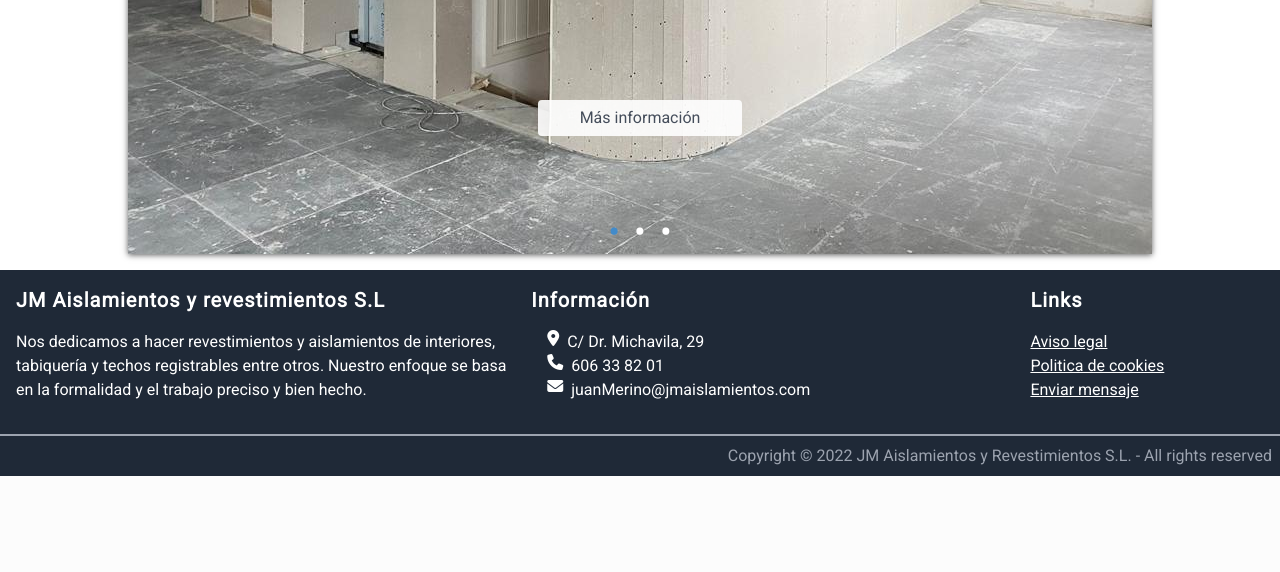
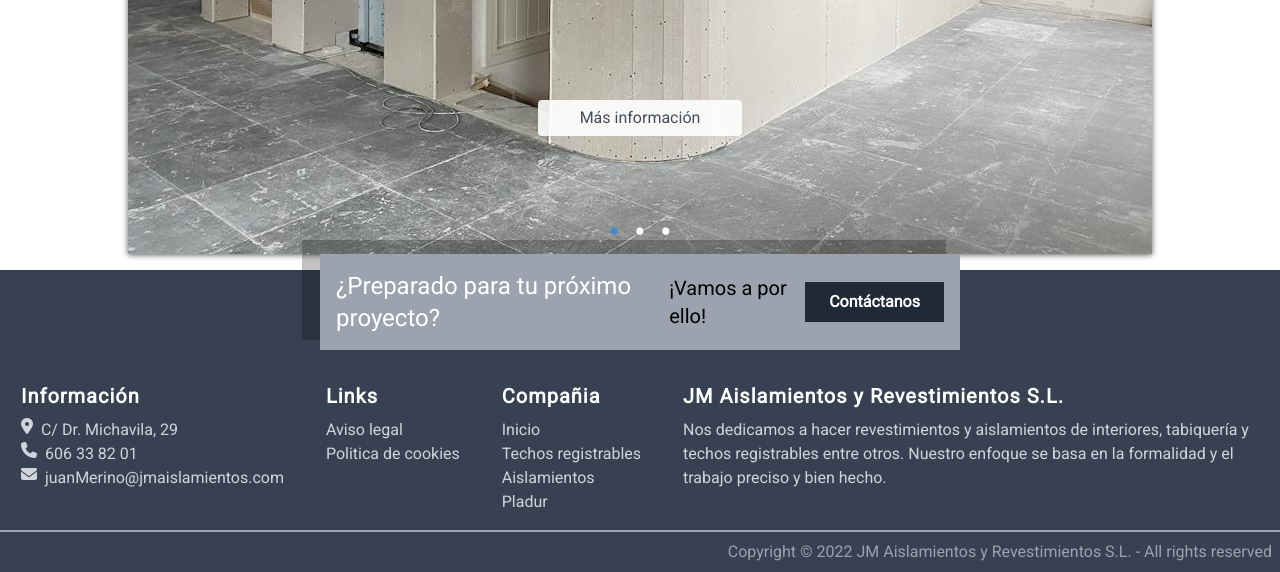
Before and after one commit to oscariquelme01/jmaislamientos, a Flask app: page / in a window 1280 px wide. Shown: the part 1640-2212 px from the top of the page. Before the commit the page ends 2116 px from the top, so only its background shows below. Run offline with Flask 2, Linux system fonts and the light colour scheme; style sheets or scripts are compiled from the project's sources; some libraries are stand-ins or nearby versions.

Commit message:
restyle footer to look better

```diff
--- a/templates/base.html
+++ b/templates/base.html
@@ -53,44 +53,102 @@
 
         {% endblock %}
         </div>
-        <!-- Footer -->
-        <div class="bg-gray-800 md:flex w-full justify-evenly">
-            <!-- resumen -->
-            <div class="hidden md:block md:w-2/5 md:mx-4">
-                <h2 class="text-white w-full py-4 font-bold text-xl hidden md:block">JM Aislamientos y revestimientos S.L</h2>
-                <div class="text-white">Nos dedicamos a hacer revestimientos y aislamientos de interiores, tabiquería y techos registrables entre otros. Nuestro enfoque se basa en la formalidad y el trabajo preciso y bien hecho.</div>
+        <!-- footer -->
+        <div class="w-full bg-gray-700 flex flex-col">
+            <!-- contact us -->
+            <div class="bg-gray-400 p-4 w-5/6 lg:w-1/2 relative bottom-4 self-center xl:flex xl:justify-around xl:items-center" style="-webkit-box-shadow: -16px -12px 0px 2px rgba(0,0,0,0.24); box-shadow: -16px -12px 0px 2px rgba(0,0,0,0.24);">
+                <div class="text-white text-2xl">¿Preparado para tu próximo proyecto?</div>
+                <div class="text-xl mt-2 mb-4 xl:mt-0 xl:mb-0 xl:mx-2">¡Vamos a por ello!</div>
+                <a href="" class="bg-gray-800 text-white px-6 py-2 font-bold">Contáctanos</a>
             </div>
-            <!-- información -->
-            <div class="md:w-2/5">
-                <h2 class="text-white w-full py-4 text-center md:text-left font-bold text-xl">Información</h3>
-                <div class="mx-2">
-                    <div class="flex w-full md:flex-col">
-                        <div class="flex justify-start ml-2 w-1/2">
-                            <i class="fa-solid fa-location-dot text-white"></i>
-                            <div class="text-white ml-2">C/ Dr. Michavila, 29</div>
-                        </div>
-                        <div class="flex justify-start ml-2 w-1/2">
-                            <i class="fa-solid fa-phone text-white"></i>
-                            <div class="text-white ml-2">606 33 82 01</div>
-                        </div>
+
+            <!-- footer content -->
+            <div class="lg:flex lg:flex-row lg:justify-around">
+                <!-- informacion -->
+                <div class="mt-4 ml-4 sm:ml-24 lg:ml-0 xl:mx-2">
+                    <h2 class="text-white text-xl font-bold">Información</h2>
+                    <div class="flex mt-2">
+                        <i class="fa-solid fa-location-dot text-gray-300"></i>
+                        <div class="text-gray-300 ml-2">C/ Dr. Michavila, 29</div>
                     </div>
-                    <div class="flex mt-2 md:mt-0 ml-1 md:ml-2">
-                        <i class="fa-solid fa-envelope text-white"></i>
-                        <div class="text-white ml-2"> juanMerino@jmaislamientos.com</div>
+                    <div class="flex">
+                        <i class="fa-solid fa-phone text-gray-300"></i>
+                        <div class="text-gray-300 ml-2">606 33 82 01</div>
+                    </div>
+                    <div class="flex">
+                        <i class="fa-solid fa-envelope text-gray-300"></i>
+                        <div class="text-gray-300 ml-2"> juanMerino@jmaislamientos.com</div>
                     </div>
                 </div>
-            </div>
-            <!-- links -->
-            <div class="md:w-1/5">
-                <h2 class="text-white w-full py-4 text-center md:text-left font-bold text-xl">Links</h3>
-                <div class="flex w-full justify-evenly md:flex-col pb-4">
-                    <a href="#" class="text-white underline">Aviso legal</a>
-                    <a href="#" class="text-white underline">Politica de cookies</a>
-                    <a href="#" class="text-white underline">Enviar mensaje</a>
+
+                <!-- Links -->
+                <div class="mt-4 ml-4 sm:ml-24 lg:ml-0 xl:mx-2">
+                    <h2 class="text-white text-xl font-bold">Links</h2>
+                    <a href="#" class="text-gray-300 hover:underline  mt-2 block">Aviso legal</a>
+                    <a href="#" class="text-gray-300 hover:underline block">Politica de cookies</a>
+                </div>
+
+                <!-- Company -->
+                <div class="mt-4 ml-4 sm:ml-24 lg:ml-0 xl:mx-2">
+                    <h2 class="text-white text-xl font-bold">Compañia</h2>
+                    <a href="#" class="text-gray-300 hover:underline mt-2 block">Inicio</a>
+                    <a href="#" class="text-gray-300 hover:underline block">Techos registrables</a>
+                    <a href="#" class="text-gray-300 hover:underline block">Aislamientos</a>
+                    <a href="#" class="text-gray-300 hover:underline block">Pladur</a>
+                </div>
+
+                <!-- Resumen -->
+                <div class="mt-4 hidden xl:block ml-4 sm:ml-24 lg:ml-0 xl:mx-2 max-w-xl">
+                    <h2 class="text-white text-xl font-bold">JM Aislamientos y Revestimientos S.L.</h2>
+                    <div class="mt-2 text-gray-300">Nos dedicamos a hacer revestimientos y aislamientos de interiores, tabiquería y techos registrables entre otros. Nuestro enfoque se basa en la formalidad y el trabajo preciso y bien hecho.</div>
                 </div>
             </div>
-        </div> <!-- footer -->
-        <div class="border-b-2 border-b-gray-400 pt-4 bg-gray-800"></div>
-        <div class="w-full bg-gray-800 text-gray-400 p-2 text-right">Copyright © 2022 JM Aislamientos y Revestimientos S.L. - All rights reserved</div>
+
+        </div>
+        <div class="border-b-2 border-b-gray-400 pt-4 bg-gray-700"></div>
+        <div class="w-full bg-gray-700 text-gray-400 p-2 text-right">Copyright © 2022 JM Aislamientos y Revestimientos S.L. - All rights reserved</div>
+
+        <!-- Footer -->
+        <!-- <div class="bg-gray-800 md:flex w-full justify-evenly"> -->
+            <!-- resumen -->
+            <!-- <div class="hidden md:block md:w-2/5 md:mx-4"> -->
+                <!-- <h2 class="text-white w-full py-4 font-bold text-xl hidden md:block">JM Aislamientos y revestimientos S.L</h2> -->
+                <!-- <div class="text-white">Nos dedicamos a hacer revestimientos y aislamientos de interiores, tabiquería y techos registrables entre otros. Nuestro enfoque se basa en la formalidad y el trabajo preciso y bien hecho.</div> -->
+            <!-- </div> -->
+
+
+
+            <!-- información -->
+            <!-- <div class="md:w-2/5"> -->
+            <!--     <h2 class="text-white w-full py-4 text-center md:text-left font-bold text-xl">Información</h3> -->
+            <!--     <div class="mx-2"> -->
+            <!--         <div class="flex w-full md:flex-col"> -->
+            <!--             <div class="flex justify-start ml-2 w-1/2"> -->
+            <!--                 <i class="fa-solid fa-location-dot text-white"></i> -->
+            <!--                 <div class="text-white ml-2">C/ Dr. Michavila, 29</div> -->
+            <!--             </div> -->
+            <!--             <div class="flex justify-start ml-2 w-1/2"> -->
+            <!--                 <i class="fa-solid fa-phone text-white"></i> -->
+            <!--                 <div class="text-white ml-2">606 33 82 01</div> -->
+            <!--             </div> -->
+            <!--         </div> -->
+            <!--         <div class="flex mt-2 md:mt-0 ml-1 md:ml-2"> -->
+            <!--             <i class="fa-solid fa-envelope text-white"></i> -->
+            <!--             <div class="text-white ml-2"> juanMerino@jmaislamientos.com</div> -->
+            <!--         </div> -->
+            <!--     </div> -->
+            <!-- </div> -->
+            <!-- links -->
+            <!-- <div class="md:w-1/5"> -->
+            <!--     <h2 class="text-white w-full py-4 text-center md:text-left font-bold text-xl">Links</h3> -->
+            <!--     <div class="flex w-full justify-evenly md:flex-col pb-4"> -->
+            <!--         <a href="#" class="text-white underline">Aviso legal</a> -->
+            <!--         <a href="#" class="text-white underline">Politica de cookies</a> -->
+            <!--         <a href="#" class="text-white underline">Enviar mensaje</a> -->
+            <!--     </div> -->
+            <!-- </div> -->
+        <!-- </div> <!-1- footer -1-> -->
+        <!-- <div class="border-b-2 border-b-gray-400 pt-4 bg-gray-800"></div> -->
+        <!-- <div class="w-full bg-gray-800 text-gray-400 p-2 text-right">Copyright © 2022 JM Aislamientos y Revestimientos S.L. - All rights reserved</div> -->
         </body>
     </html>
```
